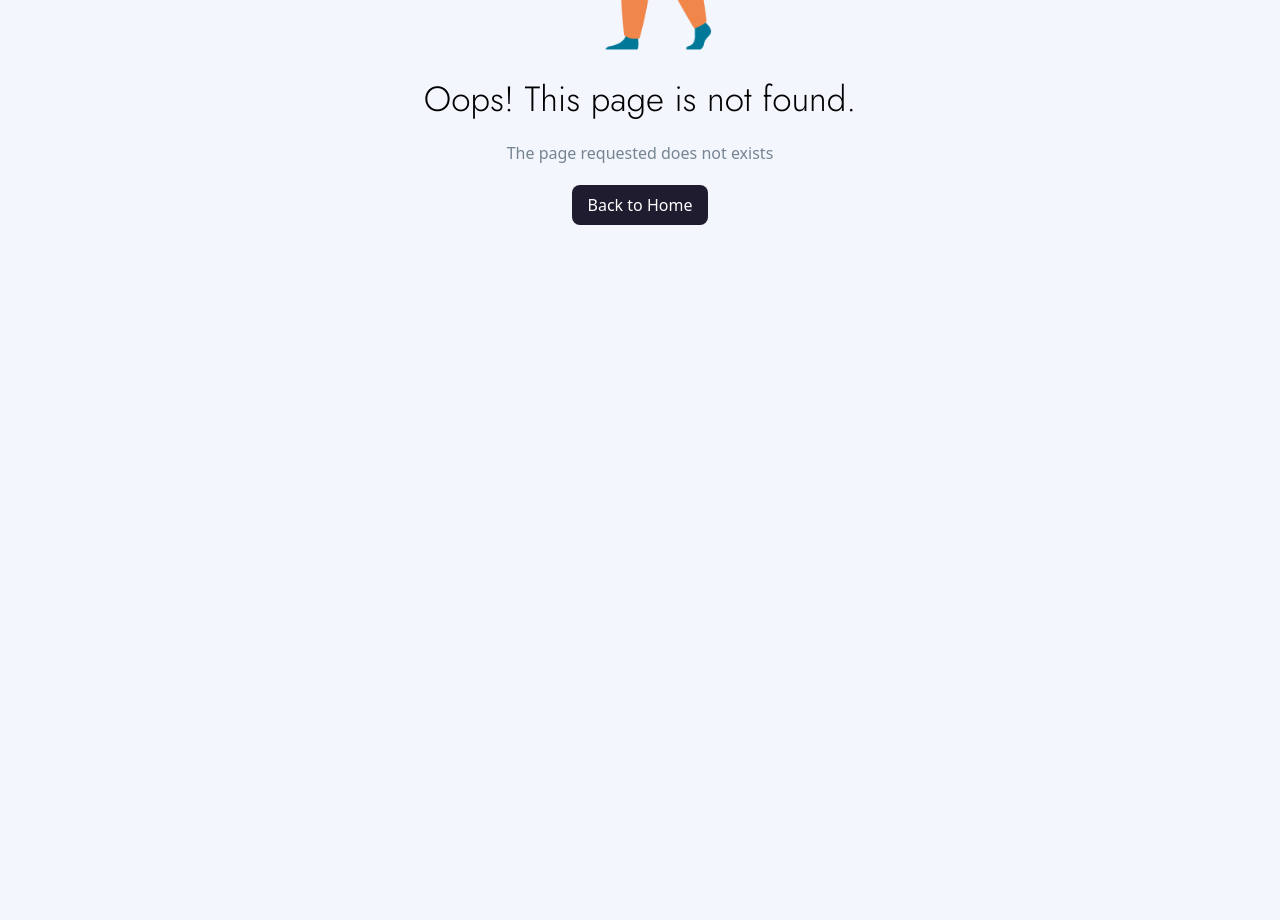
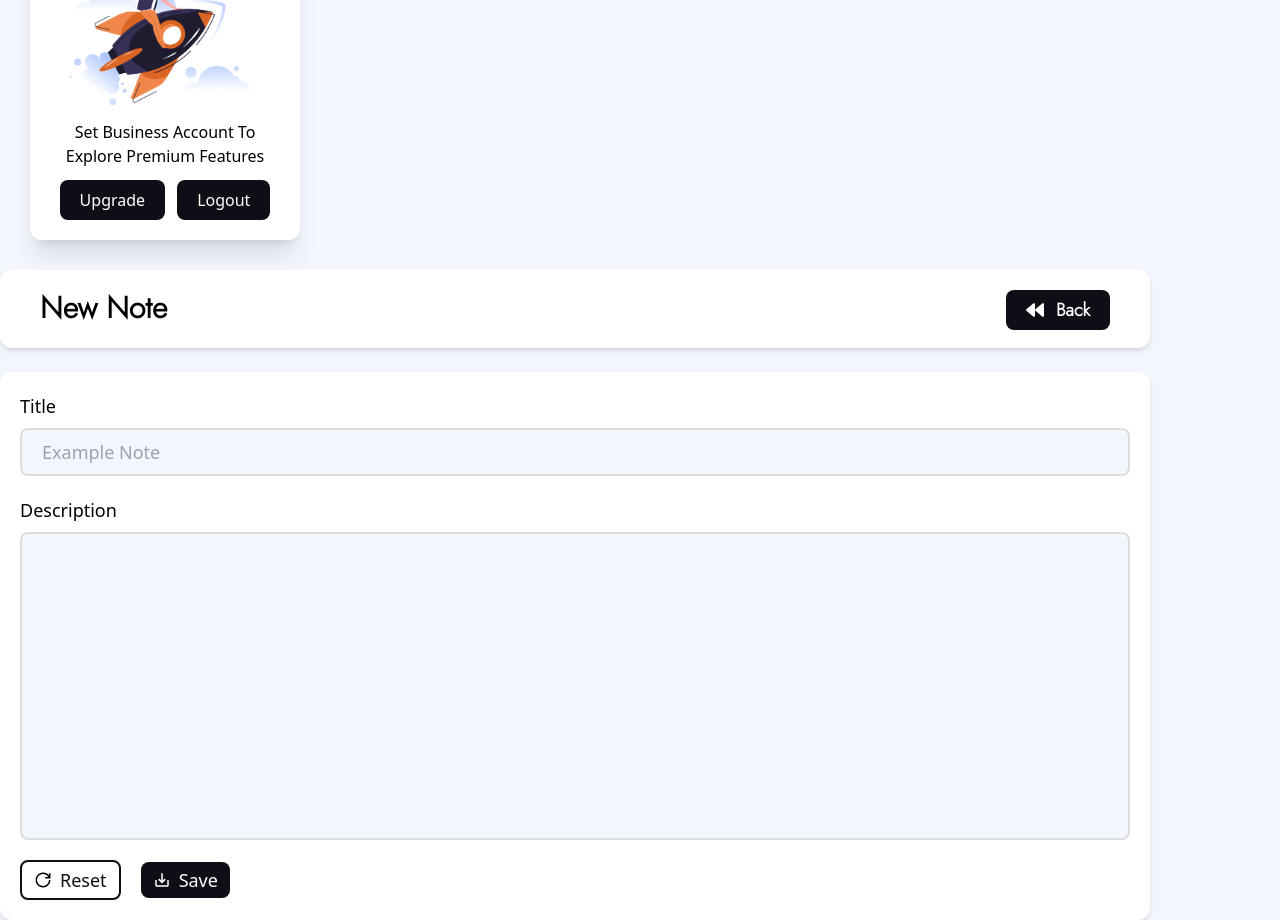
Before and after one commit to TusharUtane07/Notehub-using-Typescript, a React (Vite) app: page /editor/1 in a window 1280 px wide. Before the commit this address had no page. Shown: the part 440-1360 px from the top of the page. Before the commit the page ends 800 px from the top, so only its background shows below. Built offline with nearby package versions, Linux system fonts and the light colour scheme; no server answers.

Commit message:
Added your notes & editor page

```diff
--- a/src/App.tsx
+++ b/src/App.tsx
@@ -8,6 +8,7 @@ import SignIn from "./Pages/SignIn";
 import SignUp from "./Pages/SignUp";
 import { Toaster } from "react-hot-toast";
 import YourNotes from "./Pages/YourNotes";
+import EditorPage from "./Components/EditorPage";
 
 const App = () => {
 	return (
@@ -21,6 +22,7 @@ const App = () => {
 					<Route path="/todolist" element={<TodoGround />} />
 					<Route path="/create-note" element={<NoteGround />} />
 					<Route path="/your-notes" element={<YourNotes />} />
+					<Route path="/editor/:id" element={<EditorPage />} />
 					<Route path="*" element={<Error />} />
 				</Routes>
 			</BrowserRouter>
--- /dev/null
+++ b/src/Components/EditorPage.tsx
@@ -0,0 +1,145 @@
+import { NavLink, useParams } from "react-router-dom";
+import Sidebar from "./Sidebar";
+import { FaBackward } from "react-icons/fa";
+import { MdSaveAlt } from "react-icons/md";
+import { GrPowerReset } from "react-icons/gr";
+import { MouseEvent, useEffect, useState } from "react";
+import toast from "react-hot-toast";
+import { DocumentData, collection, getDocs, query } from "firebase/firestore";
+import { User, onAuthStateChanged } from "firebase/auth";
+import { auth, db } from "../firebase";
+
+const EditorPage = () => {
+	const [title, setTitle] = useState<string>("");
+	const [desc, setDesc] = useState<string>("");
+
+	const [data, setData] = useState<Array<{ id: string; data: DocumentData }>>(
+		[]
+	);
+	const [user, setUser] = useState<User | null>(null);
+	const [uName, setUName] = useState<string>("");
+
+	const { id } = useParams();
+	console.log(id);
+
+	useEffect(() => {
+		const unsubscribe = onAuthStateChanged(auth, (currentUser) => {
+			if (currentUser) {
+				setUser(currentUser);
+				const userEmail = currentUser.email;
+				if (userEmail) {
+					if (currentUser.displayName == null) {
+						const u1 = userEmail.slice(0, -10);
+						const uName = u1.charAt(0).toUpperCase() + u1.slice(1);
+						setUName(uName);
+					}
+				}
+			} else {
+				setUser(null);
+			}
+		});
+		return () => {
+			unsubscribe();
+		};
+	}, []);
+
+	const fetchData = async () => {
+		try {
+			const q = query(collection(db, uName));
+			const querySnapshot = await getDocs(q);
+			const documents: Array<{ id: string; data: DocumentData }> =
+				querySnapshot.docs.map((doc) => ({
+					id: doc.id,
+					data: doc.data(),
+				}));
+			setData(documents);
+			console.log(documents);
+			documents.map((item: any) => {
+				if (item.id === id && item.data) {
+					setTitle(item.data.title);
+					setDesc(item.data.description);
+				}
+			});
+		} catch (error) {
+			console.error("Error fetching data:", error);
+		}
+	};
+
+	useEffect(() => {
+		if (uName && user) {
+			fetchData();
+		}
+	}, [uName, user]);
+
+	const saveIt = (e: MouseEvent<HTMLDivElement>) => {
+		e.preventDefault();
+	};
+
+	const handleReset = (e: MouseEvent<HTMLDivElement>) => {
+		e.preventDefault();
+		setTitle("");
+		setDesc("");
+		toast.success("Successfully Reset!");
+	};
+
+	return (
+		<div>
+			<>
+				<Sidebar />
+				<div>
+					<div className="h-[78px] bg-white w-[1150px] shadow-md mt-[30px] rounded-xl text-3xl px-10 py-5 font-Jost font-bold flex justify-between">
+						<p>New Note</p>
+						<NavLink to={"/"}>
+							<div className="flex items-center text-lg buttonStyle px-5 gap-3">
+								<FaBackward />
+								<button>Back</button>
+							</div>
+						</NavLink>
+					</div>
+
+					<div className="bg-white rounded-xl mt-6 shadow-md w-[1150px] ">
+						<form>
+							<div className="flex flex-col px-5 py-5">
+								<label className="text-lg" htmlFor="title">
+									Title
+								</label>
+								<input
+									type="text"
+									placeholder="Example Note"
+									value={title}
+									onChange={(e) => setTitle(e.target.value)}
+									className="text-lg bg-[#f3f6fd] outline-none h-12 mt-2 pl-5  border-2 rounded-lg border-[#dcdddf] text-[#768492]"
+								/>
+								<label className="text-lg mt-5 mb-2" htmlFor="description">
+									Description
+								</label>
+								<textarea
+									cols={30}
+									rows={11}
+									value={desc}
+									onChange={(e) => setDesc(e.target.value)}
+									className="bg-[#f3f6fd] border-2 border-[#dcdddf] rounded-lg outline-none p-5"></textarea>
+								<div className="flex items-center mt-5 gap-5 text-lg ">
+									<div
+										onClick={(e) => handleReset(e)}
+										className="flex items-center cursor-pointer gap-2 bg-white border-2 border-[#0f0e17] text-[#0f0e17] px-3 py-1 rounded-lg">
+										<GrPowerReset />
+										<button>Reset</button>
+									</div>
+									<div
+										className="flex items-center cursor-pointer gap-2 bg-[#0f0e17] text-white px-3 py-1 rounded-lg"
+										onClick={(e) => saveIt(e)}>
+										<MdSaveAlt />
+										<button>Save</button>
+									</div>
+								</div>
+							</div>
+						</form>
+					</div>
+				</div>
+			</>
+		</div>
+	);
+};
+
+export default EditorPage;
--- a/src/Components/NoteGround.tsx
+++ b/src/Components/NoteGround.tsx
@@ -5,7 +5,7 @@ import Sidebar from "./Sidebar";
 import { NavLink } from "react-router-dom";
 import { MouseEvent, useEffect, useState } from "react";
 import toast from "react-hot-toast";
-import { addDoc, collection, doc, setDoc } from "firebase/firestore";
+import { addDoc, collection } from "firebase/firestore";
 import { auth, db } from "../firebase";
 import { User, onAuthStateChanged } from "firebase/auth";
 
--- a/src/Components/Sidebar.tsx
+++ b/src/Components/Sidebar.tsx
@@ -105,10 +105,12 @@ const Sidebar: React.FC = () => {
 					</div>
 				)}
 
-				<div className="mt-4 cursor-pointer flex items-center gap-4 bg-[#f3f6fd] py-3 rounded-lg px-4">
-					<PiNotebookBold />
-					<p>Your Notes</p>
-				</div>
+				<NavLink to={"/your-notes"}>
+					<div className="mt-4 cursor-pointer flex items-center gap-4 bg-[#f3f6fd] py-3 rounded-lg px-4">
+						<PiNotebookBold />
+						<p>Your Notes</p>
+					</div>
+				</NavLink>
 				<NavLink to={"/todolist"}>
 					<div className="mt-4 cursor-pointer flex items-center gap-4 bg-[#f3f6fd] py-3 rounded-lg px-4">
 						<LuListTodo />
--- a/src/Pages/Error.tsx
+++ b/src/Pages/Error.tsx
@@ -1,15 +1,23 @@
-import error from '../Assests/404.png'
-
+import { NavLink } from "react-router-dom";
+import error from "../Assests/404.png";
 
 const Error = () => {
-  return (
-    <div className='flex flex-col items-center justify-center h-screen w-screen'>
-      <img src={error} alt="" className='h-[358px] w-[635px]' />
-      <p className='text-[35px] mt-5 font-Jost'>Oops! This page is not found.</p>
-      <p className='text-[16px] mt-4 text-[#768492]'>The page requested does not exists</p>
-      <button className='bg-[#1f1c2f] mt-5 text-white rounded-lg px-4 py-2'>Back to Home</button>
-    </div>
-  )
-}
+	return (
+		<div className="flex flex-col items-center justify-center h-screen w-screen">
+			<img src={error} alt="" className="h-[358px] w-[635px]" />
+			<p className="text-[35px] mt-5 font-Jost">
+				Oops! This page is not found.
+			</p>
+			<p className="text-[16px] mt-4 text-[#768492]">
+				The page requested does not exists
+			</p>
+			<NavLink to={"/"}>
+				<button className="bg-[#1f1c2f] mt-5 text-white rounded-lg px-4 py-2">
+					Back to Home
+				</button>
+			</NavLink>
+		</div>
+	);
+};
 
-export default Error
+export default Error;
--- a/src/Pages/YourNotes.tsx
+++ b/src/Pages/YourNotes.tsx
@@ -1,18 +1,25 @@
 import {
 	DocumentData,
 	collection,
+	deleteDoc,
+	doc,
 	getDocs,
 	query,
-	where,
 } from "firebase/firestore";
 import { useEffect, useState } from "react";
 import { auth, db } from "../firebase";
 import { User, onAuthStateChanged } from "firebase/auth";
+import { useNavigate } from "react-router-dom";
 
 const YourNotes = () => {
-	const [data, setData] = useState<DocumentData[]>([]);
+	const [data, setData] = useState<Array<{ id: string; data: DocumentData }>>(
+		[]
+	);
 	const [user, setUser] = useState<User | null>(null);
 	const [uName, setUName] = useState<string>("");
+	const [loading, setLoading] = useState(true); // Add a loading state
+
+	const navigate = useNavigate();
 
 	useEffect(() => {
 		const unsubscribe = onAuthStateChanged(auth, (currentUser) => {
@@ -35,35 +42,61 @@ const YourNotes = () => {
 		};
 	}, []);
 
-	useEffect(() => {
 	const fetchData = async () => {
 		try {
 			const q = query(collection(db, uName));
 			const querySnapshot = await getDocs(q);
-				const documents: DocumentData[] = querySnapshot.docs.map((doc) =>
-					doc.data()
-				);
+			const documents: Array<{ id: string; data: DocumentData }> =
+				querySnapshot.docs.map((doc) => ({
+					id: doc.id,
+					data: doc.data(),
+				}));
 			setData(documents);
-				console.log(documents);
+			setLoading(false); // Set loading to false when data is fetched
 		} catch (error) {
 			console.error("Error fetching data:", error);
 		}
 	};
+
+	useEffect(() => {
 		if (uName && user) {
 			fetchData();
 		}
 	}, [uName, user]);
 
+	const changeRoute = (id: any) => {
+		navigate(`/editor/${id}`);
+	};
+	const handleDelete = async (item: any) => {
+		await deleteDoc(doc(db, uName, item));
+		// Fetch data again to update the list after deletion
+		fetchData();
+	};
+
 	return (
 		<div>
-			{data.map((item) => {
+			{loading ? (
+				<p>Loading...</p>
+			) : data.length === 0 ? (
+				<p>No data present</p>
+			) : (
+				data.map((item) => {
 					return (
-					<div>
-						{item.title}
-						{item.description}
+						<>
+							<div
+								key={item.id}
+								className="border-2 border-black"
+								onClick={() => changeRoute(item.id)}>
+								<div>{item.data.title}</div>
+								<div className="">{item.data.description}</div>
 							</div>
+							<div className="border-t-2 border-black">
+								<button onClick={() => handleDelete(item.id)}>Delete</button>
+							</div>
+						</>
 					);
-			})}
+				})
+			)}
 		</div>
 	);
 };
```
Lines whose indentation alone changed are shown as unchanged.
